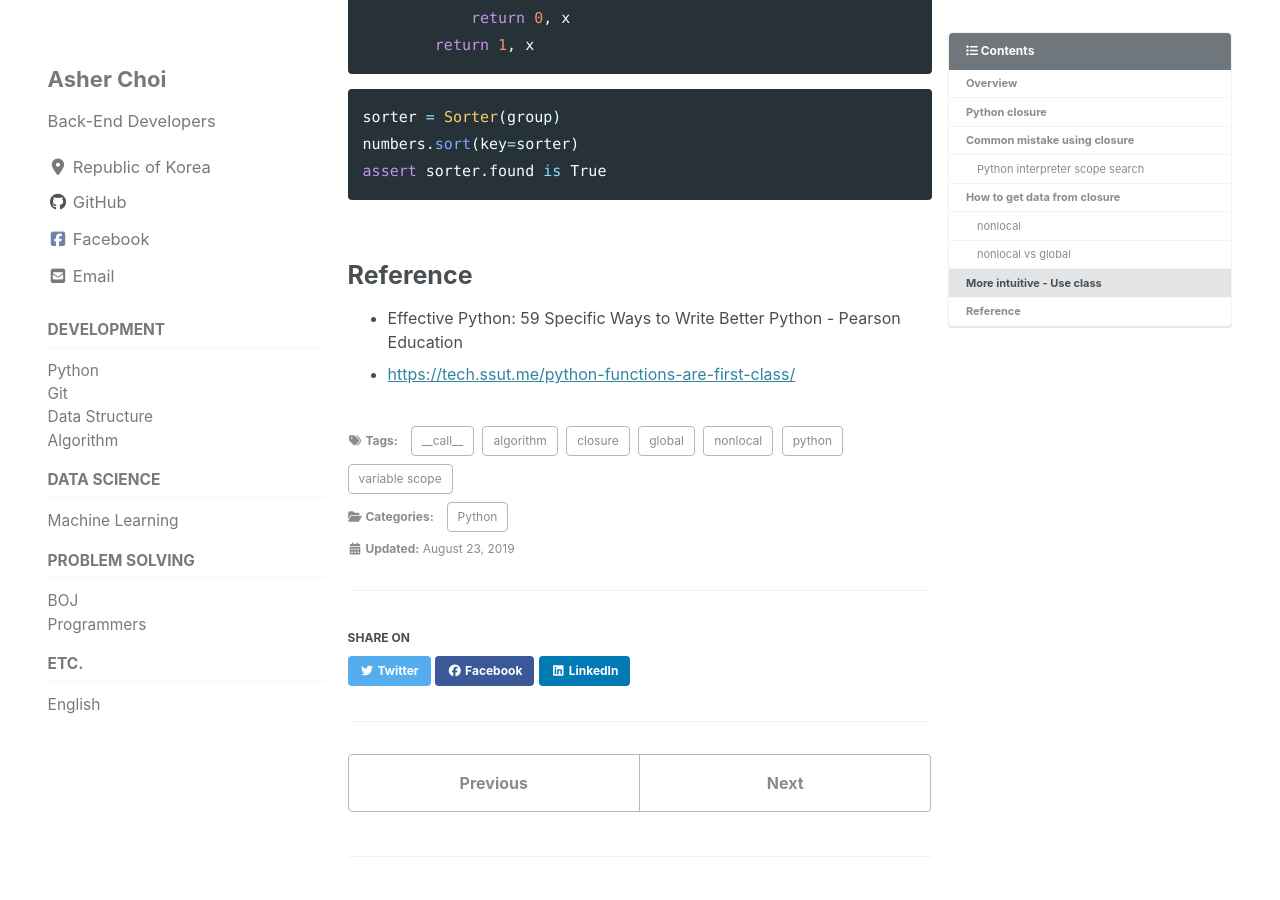
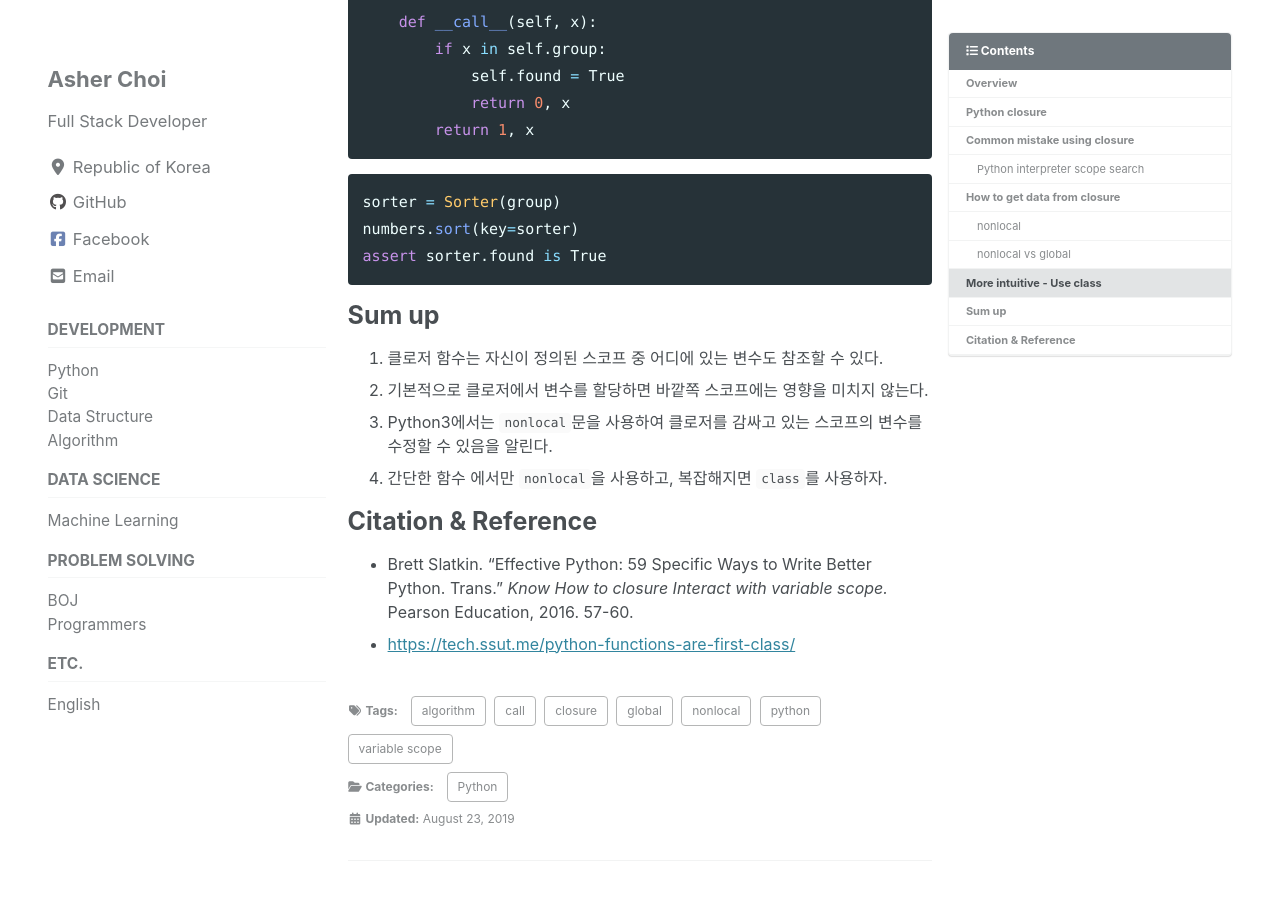
Before and after one commit to asherchoi/asherchoi.github.io, a Jekyll site: the page built from _posts/2019-08-23-pyt-01-closure-and-scope.md, in a window 1280 px wide and 900 px high, scrolled down 4507 px. Built offline with Jekyll 4.4.1, drawn with Linux system fonts in a browser that asks for light colours; cached includes are drawn as plain includes; nearby versions of some CDN libraries; comment, search, counter and statistics services are not loaded; some of the changed text lies outside the part shown.

Commit message:
Update python closure post

````diff
--- a/_config.yml
+++ b/_config.yml
@@ -109,7 +109,7 @@ analytics:
 author:
   name             : "Asher Choi"
   avatar           : # path of avatar image, e.g. "/assets/images/bio-photo.jpg"
-  bio              : "Back-End Developers"
+  bio              : "Full Stack Developer"
   location         : "Republic of Korea"
   email            : "tahun970@gmail.com"
   links:
--- a/_posts/2019-08-23-pyt-01-closure-and-scope.md
+++ b/_posts/2019-08-23-pyt-01-closure-and-scope.md
@@ -13,18 +13,19 @@ tags:
   - nonlocal
   - global
   - variable scope
-  - __call__
+  - call
 
 ---
 ![python-version-3.7.1](https://img.shields.io/badge/python-v3.7.1-blue.svg)
 
 # Overview
 숫자 리스트를 정렬할 때 특정 그룹의 숫자들이 먼저 오도록 우선순위를 매기려고 한다고 하자.
-이런 패턴은 사용자 인터페이스를 표현하거나, 다른 것보다 중요한 메시지나 예외 이벤트를 먼저 보여줘야 할 때 유용하다.<br>
-<br>
+이런 패턴은 사용자 인터페이스를 표현하거나, 다른 것보다 중요한 메시지나 예외 이벤트를 먼저 보여줘야 할 때 유용하다. <br><br>
+
 이렇게 만드는 일반적인 방법은 리스트의 `sort` 메소드에 헬퍼 함수를 `key` 인수로 넘기는 것이다.
 헬퍼의 반환 값은 리스트에 있는 각 아이템을 정렬하는 값으로 사용된다.
 헬퍼는 주어진 아이템이 중요한 그룹에 있는지 확인하고 그에 따라 정렬 키를 다르게 할 수 있다. <br>
+
 ```python
 def sort_priority(value, group):
     def helper(x):
@@ -33,7 +34,9 @@ def sort_priority(value, group):
         return 1, x
     value.sort(key=helper)
 ```
+
 이 함수를 간단한 입력 값에 사용한다.
+
 ```python
 numbers = [8, 3, 1, 2, 5, 4, 7, 6]
 group = {2, 3, 5, 7}
@@ -41,8 +44,8 @@ sort_priority(numbers, group)
 print(numbers)
 >>> [2, 3, 5, 7, 1, 4, 6, 8]
 ```
-위 함수가 예상대로 동작하는 이유는 세 가지다.
-<br>
+
+위 함수가 예상대로 동작하는 이유는 세 가지다. <br>
 
 # Python closure
 - 파이썬은 클로저(closure)를 지원한다. **클로저란 자신이 정의된 스코프에 있는 변수를 참조하는 함수** 다. 바로 이 점 덕분에 `helper` 함수가 `sort_priority`의 `group` 인수에 접근할 수 있다.
@@ -55,8 +58,8 @@ print(numbers)
 <br>
 
 # Common mistake using closure
-이미 각 숫자가 어느 그룹에 포함되어 있는지 판별하는 클로저 함수가 있다. 우선순위가 높은 아이템을 발견했을 때 플래그를 뒤집는 데 클로저를 사용하는 건 어떨까? 그러면 함수는 클로저가 수정한 플래그 값을 반환할 수 있다.
-<br>
+이미 각 숫자가 어느 그룹에 포함되어 있는지 판별하는 클로저 함수가 있다. 우선순위가 높은 아이템을 발견했을 때 플래그를 뒤집는 데 클로저를 사용하는 건 어떨까? 그러면 함수는 클로저가 수정한 플래그 값을 반환할 수 있다. <br>
+
 ```python
 def sort_priority2(numbers, group):
     found = False
@@ -68,7 +71,9 @@ def sort_priority2(numbers, group):
     numbers.sort(key=helper)
     return found
 ```
+
 앞에서 사용한 것과 같은 입력으로 함수를 실행할 수 있다.
+
 ```python
 found = sort_priority2(numbers, group)
 print('Found:', found)
@@ -76,8 +81,7 @@ print(numbers)
 >>> Found: False
 >>> [2, 3, 5, 7, 1, 4, 6, 8]
 ```
-정렬된 결과는 올바르지만 `found` 결과는 틀렸다. `group`에 속한 아이템을 `numbers`에서 찾을 수 있었지만 함수는 `False`를 반환했다. 어째서 이런 일이 일어났을까? <br>
-<br>
+정렬된 결과는 올바르지만 `found` 결과는 틀렸다. `group`에 속한 아이템을 `numbers`에서 찾을 수 있었지만 함수는 `False`를 반환했다. 어째서 이런 일이 일어났을까? <br><br>
 
 ## Python interpreter scope search
 표현식에서 변수를 참조할 때 파이썬 인터프리터는 참조를 해결하려고 다음과 같은 순서로 스코프를 탐색한다.
@@ -85,13 +89,13 @@ print(numbers)
 1. 현재 함수의 스코프
 2. (현재 스코프를 담고 있는 다른 함수 같은) 감싸고 있는 스코프
 3. 코드를 포함하고 있는 모듈의 스코프(전역 스코프라고도 함)
-4. (`len`이나 `str` 같은 함수를 담고 있는) 내장 스코프를
+4. (`len`이나 `str` 같은 함수를 담고 있는) 내장 스코프
 
-이 중 어느 스코프에도 참조한 이름으로 된 변수가 정의되어 있지 않으면 `NameError` 예외가 일어난다.<br>
-<br>
-변수에 값을 할당할 때는 다른 방식으로 동작한다. 변수가 이미 현재 스코프에 정의되어 있다면 새로운 값을 얻는다. **파이썬은 변수가 현재 스코프에 존재하지 않으면 변수 정의로 취급** 한다. 새로 정의되는 변수의 스코프는 그 할당을 포함하고 있는 함수가 된다. <br>
-<br>
-이 할당 동작은 `sort_priority2` 함수의 반환 값이 잘못된 이유를 설명해 준다. `found` 변수는 `helper` 클로저에서 `True`로 새로 할당된다. 클로저 할당은 `sort_priority2`에서 일어나는 할당이 아닌 helper 안에서 일어나는 새 변수 정의로 처리된다.
+이 중 어느 스코프에도 참조한 이름으로 된 변수가 정의되어 있지 않으면 `NameError` 예외가 일어난다.<br><br>
+
+변수에 값을 할당할 때는 다른 방식으로 동작한다. 변수가 이미 현재 스코프에 정의되어 있다면 새로운 값을 얻는다. **파이썬은 변수가 현재 스코프에 존재하지 않으면 변수 정의로 취급** 한다. 새로 정의되는 변수의 스코프는 그 할당을 포함하고 있는 함수가 된다. <br><br>
+
+이 할당 동작은 `sort_priority2` 함수의 반환 값이 잘못된 이유를 설명해 준다. `found` 변수는 `helper` 클로저에서 `True`로 새로 할당된다. 클로저 할당은 `sort_priority2`에서 일어나는 할당이 아닌 helper 안에서 일어나는 새 변수 정의로 처리된다. <br>
 
 ```python
 def sort_priority2(numbers, group):
@@ -105,12 +109,12 @@ def sort_priority2(numbers, group):
     return found
 ```
 
-이 문제는 언어 설계자가 의도한 결과다. 이 동작은 함수의 지역 변수가 자신을 포함하는 모듈을 오염시키는 문제를 막아준다. 그렇지 않았다면 함수 안에서 일어나는 모든 할당이 전역 모듈 스코프에 쓰레기를 넣는 결과로 이어졌을 것이다. 그렇게 되면 불필요한 할당에 그치지 않고 결과로 만들어지는 전역 변수들의 상호 작용으로 알기 힘든 버그가 생긴다.
+이 문제는 언어 설계자가 의도한 결과다. 이 동작은 함수의 지역 변수가 자신을 포함하는 모듈을 오염시키는 문제를 막아준다. 그렇지 않았다면 함수 안에서 일어나는 모든 할당이 전역 모듈 스코프에 쓰레기를 넣는 결과로 이어졌을 것이다. 그렇게 되면 불필요한 할당에 그치지 않고 결과로 만들어지는 전역 변수들의 상호 작용으로 알기 힘든 버그가 생긴다. <br>
 
 # How to get data from closure
 ## nonlocal
-파이썬 3에는 클로저에서 데이터를 얻어오는 특별한 문법이 있다. `nonlocal`문은 특정 변수 이름에 할당할 때 스코프 탐색이 일어나야 함을 나타낸다. 유일한 제약은 `nonlocal`이 (전역 변수의 오염을 피하려고) 모듈 수준 스코프까지는 탐색할 수 없다는 점이다. <br>
-<br>
+파이썬 3에는 클로저에서 데이터를 얻어오는 특별한 문법이 있다. **`nonlocal`문은 특정 변수 이름에 할당할 때 스코프 탐색이 일어나야 함을 나타낸다.** 유일한 제약은 `nonlocal`이 (전역 변수의 오염을 피하려고) 모듈 수준 스코프까지는 탐색할 수 없다는 점이다. <br><br>
+
 다음은 `nonlocal`을 사용하여 같은 함수를 다시 정의한 예다.
 
 ```python
@@ -133,6 +137,7 @@ print(numbers)
 >>> Found: True
 >>> [2, 3, 5, 7, 1, 4, 6, 8]
 ```
+
 ## nonlocal vs global
 `nonlocal`문은 클로저에서 데이터를 다른 스코프에 할당하는 시점을 알아보기 쉽게 해준다.
 `nonlocal`문은 변수 할당이 모듈 스코프에 직접 들어가게 하는 `global`문을 보완한다. <br>
@@ -161,8 +166,13 @@ sorter = Sorter(group)
 numbers.sort(key=sorter)
 assert sorter.found is True
 ```
-<br>
 
-# Reference
- - Effective Python: 59 Specific Ways to Write Better Python - Pearson Education
+# Sum up
+ 1. 클로저 함수는 자신이 정의된 스코프 중 어디에 있는 변수도 참조할 수 있다.
+ 2. 기본적으로 클로저에서 변수를 할당하면 바깥쪽 스코프에는 영향을 미치지 않는다.
+ 3. Python3에서는 `nonlocal`문을 사용하여 클로저를 감싸고 있는 스코프의 변수를 수정할 수 있음을 알린다.
+ 4. 간단한 함수 에서만 `nonlocal`을 사용하고, 복잡해지면 `class`를 사용하자.
+
+# Citation & Reference
+ - Brett Slatkin. "Effective Python: 59 Specific Ways to Write Better Python. Trans." _Know How to closure Interact with variable scope._ Pearson Education, 2016. 57-60.
  - [https://tech.ssut.me/python-functions-are-first-class/](https://tech.ssut.me/python-functions-are-first-class/)
````
Also changed, not shown: _posts/2019-08-21-alg-01-dp.md (+1 -1 lines), _posts/2019-08-23-alg-02-dfs+bfs.md (+2 -0 lines), _posts/2019-08-24-git-01-command.md (+1 -1 lines).
